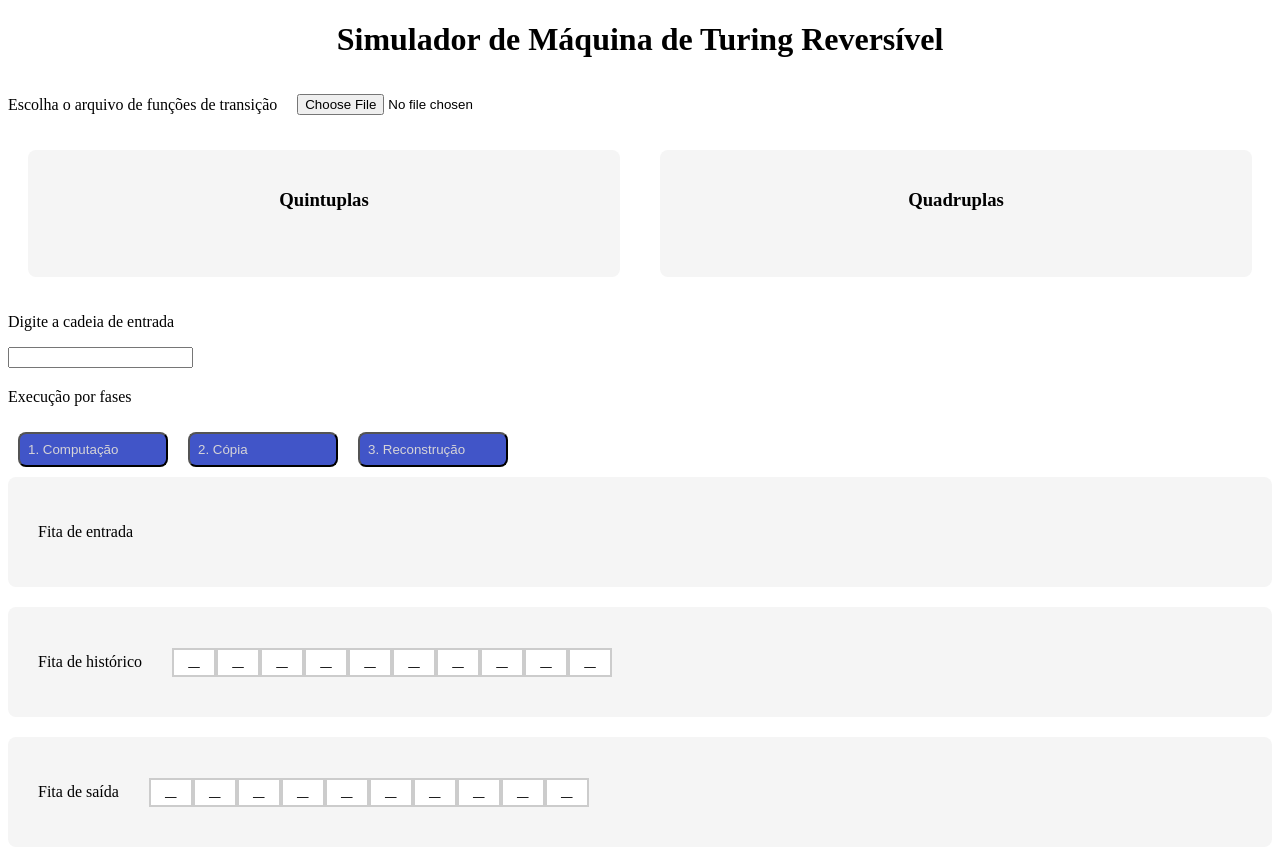
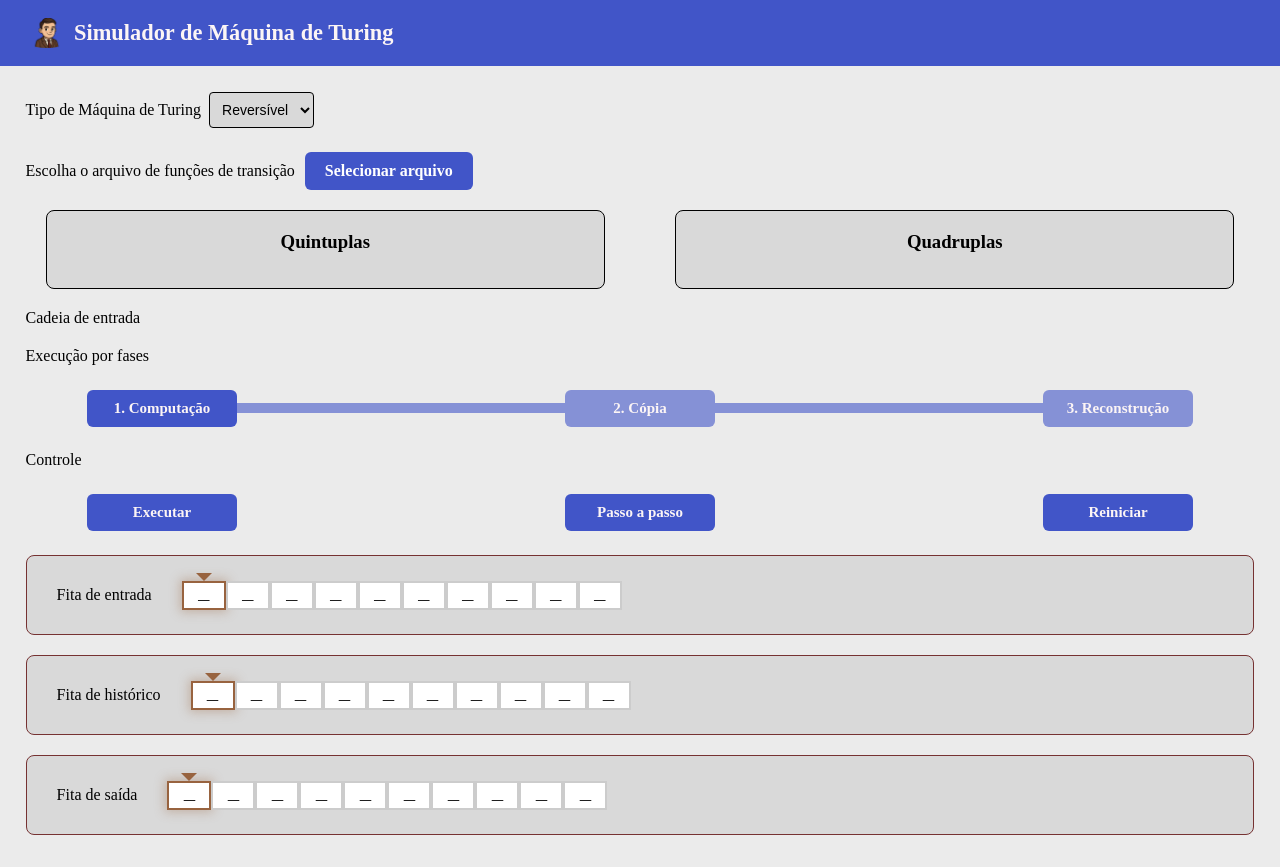
Before and after one commit to DaiDVieira/maquina-de-turing-reversivel, a Vue app: page / in a window 1280 px wide. Built offline with nearby package versions, Linux system fonts and the light colour scheme.

Commit message:
template novo + cabecotes + selecao maq

```diff
--- a/index.html
+++ b/index.html
@@ -2,7 +2,7 @@
 <html lang="">
   <head>
     <meta charset="UTF-8">
-    <link rel="icon" href="/icone.ico">
+    <link rel="icon" href="./imagens/icone.ico">
     <meta name="viewport" content="width=device-width, initial-scale=1.0">
     <title>Turing Reversível</title>
   </head>
@@ -11,3 +11,14 @@
     <script type="module" src="/src/main.js"></script>
   </body>
 </html>
+
+<style>
+*{
+  margin: 0;
+  padding: 0;
+}
+
+body{
+  background-color: #ebebeb;
+}
+</style>
--- a/src/App.vue
+++ b/src/App.vue
@@ -1,19 +1,22 @@
 <script setup>
 import Arquivo from './components/Arquivo.vue';
 import MaquinaTuring from  './components/MaquinaTuring.vue'
+import Navbar from './components/Barra.vue'
+import Seletor from './components/Seletor.vue'
+
 </script>
 
 <template>
-  <div class="titulo">
-    <h1>Simulador de Máquina de Turing Reversível</h1>
+  <Navbar/>
+  <div class="site">
+    <Seletor/>
+    <Arquivo />
+    <MaquinaTuring />
   </div>
-  <Arquivo />
-  <MaquinaTuring />
-
 </template>
 
 <style scoped>
-.titulo{
-  text-align: center;
+.site{
+  margin: 2%;
 }
 </style>
--- a/src/components/Arquivo.vue
+++ b/src/components/Arquivo.vue
@@ -1,7 +1,11 @@
 <template>
     <div class="container-input">
         <p>Escolha o arquivo de funções de transição</p>
-        <input class="input-arq" type="file" accept=".txt" @change="lerArquivo">
+        <label for="arquivo" class="botao-arquivo">
+            Selecionar arquivo
+        </label>
+        <input id="arquivo" class="input-arq" type="file" accept=".txt" @change="lerArquivo"/>
+        <span class="nome-arq" v-if="nomeArquivo"> Arquivo carregado: {{ nomeArquivo }}</span>
     </div>
 
     <div class="cont-arq">
@@ -19,7 +23,9 @@
 
 <script setup>
 import {ref} from 'vue'
+import Botao from './Botao.vue'
 
+const nomeArquivo = ref('')
 const conteudo = ref('')
 
 function lerArquivo(evento){
@@ -28,9 +34,9 @@ function lerArquivo(evento){
 
     const leitor = new FileReader()
     leitor.onload = (e) => {
-        conteudo.value = e.target.result
+        conteudo.value = e.target.result;
+        nomeArquivo.value = arquivo.name
     }
-
     leitor.readAsText(arquivo)
 }
 </script>
@@ -42,21 +48,52 @@ function lerArquivo(evento){
 }
 
 .input-arq{
-    margin-left: 20px;
+    position: absolute;
+    width: 1px;
+    height: 1px;
+    padding: 0;
+    margin: -1px;
+    overflow: hidden;
+    clip: rect(0, 0, 0, 0);
+    white-space: nowrap;
+    border: 0;
+    background-color: #d9d9d9;
+}
+
+.nome-arq{
+    margin-left: 10px;
+}
+
+.botao-arquivo{
+    display: inline-block;
+    padding: 10px 20px;
+    margin-left: 10px;
+    background-color: #4155c8;
+    color: white;
+    border-radius: 6px;
+    cursor: pointer;
+    font-weight: bold;
+}
+
+.botao-arquivo:hover{
+    background-color: #214D71;
 }
 
 .arq{
     display: block;
     align-items: center;
     padding: 20px;
-    background-color: #f5f5f5;
+    background-color: #d9d9d9;
     border-radius: 8px;
     margin: 20px;
-    width: 900px;
     text-align: center;
+    border: 1px solid #000000;
 }
 
 .cont-arq{
-    display: flex;
+    display: grid;
+    grid-template-columns: 1fr 1fr;
+    gap: 30px;
+
 }
 </style>
--- /dev/null
+++ b/src/components/Barra.vue
@@ -0,0 +1,101 @@
+<script setup>
+defineProps({
+  tipos: { type: Array, required: true },
+})
+
+const tipo = defineModel('tipo')
+</script>
+
+<template>
+    <div class="container-navbar">
+        <header class="header">
+            <div class="navbar">
+                <img class="navbar-logo" src="../../public/imagens/logo.png"></img>
+                <h1 class="navbar-titulo">Simulador de Máquina de Turing</h1>
+            </div>
+        </header>
+    </div>
+</template>
+
+<style scoped>
+.container-navbar{
+    background-color: #4155c8;
+}
+
+.header {
+  display: flex;
+
+  align-items: center;
+  justify-content: space-between;
+  gap: 16px;
+  padding: 18px 32px;
+  margin: 0;
+  background: var(--white);
+  border-bottom: 1px solid var(--line);
+}
+
+.navbar {
+  display: flex;
+  align-items: center;
+  gap: 12px;
+}
+
+.navbar-logo {
+  font-size: 1.6rem;
+  color: var(--accent);
+  transform: scaleX(-1);
+  width: 30px;
+}
+
+.navbar-titulo {
+  display: flex;
+  flex-direction: column;
+  line-height: 1.25;
+  font-size: 140%;
+  color: #fcf5f5;
+}
+
+.navbar-titulo strong {
+  font-size: 1.05rem;
+}
+
+.navbar-titulo span {
+  font-size: 0.78rem;
+  color: var(--ink-soft);
+}
+
+.seletor-maquina {
+  display: flex;
+  align-items: center;
+  gap: 10px;
+}
+
+.seletor-rotulo {
+  font-size: 0.8rem;
+  color: var(--ink-soft);
+  white-space: nowrap;
+}
+
+.seletor-maquina select {
+  font-family: var(--font-display);
+  font-size: 0.9rem;
+  padding: 8px 12px;
+  border-radius: 6px;
+  border: 1px solid var(--line);
+  background: var(--paper-alt);
+  color: var(--ink);
+  cursor: pointer;
+}
+
+.seletor-maquina select:focus-visible {
+  outline: 2px solid var(--accent);
+  outline-offset: 2px;
+}
+
+@media (max-width: 640px) {
+  .navbar {
+    flex-direction: column;
+    align-items: flex-start;
+  }
+}
+</style>
--- a/src/components/Botao.vue
+++ b/src/components/Botao.vue
@@ -19,12 +19,22 @@ function clique(){
 
 <style scoped lang="css">
 .botao{
-    padding: 8px;
-    border-radius: 8px;
     width: 150px;
-    text-align: left;
+    text-align: center;
     cursor: pointer;
-    background: #4155c8;
-    color: #d6d4d7;
+    background-color: #4155c8;
+    color: #fcf5f5;
+    font-weight: bold;
+    font-size: 15px;
+    font-family: 'Times New Roman', Times, serif;
+    display: inline-block;
+    padding: 10px 20px;
+    margin-left: 10px;
+    border-radius: 6px;
+    border: 0;
+}
+
+.botao:hover{
+    background-color: #214D71;
 }
 </style>
--- a/src/components/MaquinaTuring.vue
+++ b/src/components/MaquinaTuring.vue
@@ -1,12 +1,21 @@
 <script setup>
 import {ref} from 'vue'
 import Botao from './Botao.vue'
-    const fitaEntrada = ref([])
+
+const fitaEntrada = ref(["_", "_", "_", "_", "_", "_", "_", "_", "_", "_"])
+//ver se símbolo de branco sempre será o último na definição do alfabeto. mudar na inicialização das fitas
 const fitaHistorico = ref(["_", "_", "_", "_", "_", "_", "_", "_", "_", "_"])
 const fitaSaida = ref(["_", "_", "_", "_", "_", "_", "_", "_", "_", "_"])
 const posicaoCabecoteEntrada = ref(0)
 const posicaoCabecoteHistorico = ref(0)
 const posicaoCabecoteSaida = ref(0)
+
+//controle de execucao para mudar opacidade de botoes e linhas
+const faseExecucao = ref(1)
+
+function separaElementosEntrada(){
+
+}
 
 function escreveSimbolo(){
 
@@ -16,10 +25,16 @@ import Botao from './Botao.vue'
 <template>
     <div class="maquina">
         <div class="entrada-maq">
+            <p>Cadeia de entrada</p>
+           <!--Aqui vai a string lida na última linha do arquivo-->
+        </div>
+        <!--
+        <div class="entrada-maq">
             <p>Digite a cadeia de entrada</p>
             <input type="text" v-model="fitaEntrada">
         </div>
-
+    -->
+        <div class="container-controle">
             <p>Execução por fases</p>
             <div class="container-botoes">
 
@@ -27,29 +42,39 @@ import Botao from './Botao.vue'
                 <Botao class="botao" texto="Passo a passo" />
                 <Botao class="botao" texto="Completa"/>
                 -->
-            <Botao class="botao" texto="1. Computação" />
-            <Botao class="botao" texto="2. Cópia"/>
-            <Botao class="botao" texto="3. Reconstrução"/>
+                <Botao class="botao" :class="{'ativo': faseExecucao >= 1}" texto="1. Computação" />
+                <span class="linha" :class="{'ativo': faseExecucao >= 2}"></span>
+                <Botao class="botao" :class="{'ativo': faseExecucao >= 2}" texto="2. Cópia"/>
+                <span class="linha" :class="{'ativo': faseExecucao >= 3}"></span>
+                <Botao class="botao" :class="{'ativo': faseExecucao >= 3}" texto="3. Reconstrução"/>
+            </div>
+
+            <p>Controle</p>
+            <div class="container-botoes">
+                <Botao texto="Executar" :class="{'ativo': 1}" />
+                <Botao texto="Passo a passo" :class="{'ativo': 1}"/>
+                <Botao texto="Reiniciar" :class="{'ativo': 1}"/>
+            </div>
         </div>
 
         <div class="conteiner-maq">
             <div class="container-fita">
                 <p class="tipo-fita">Fita de entrada</p>
-                <div v-for="(celula, index) in fitaEntrada" :key="index" :class="['celula', {'cabeçote-ativo': index == posicaoCabecoteEntrada}]">
+                <div v-for="(celula, index) in fitaEntrada" :key="index" :class="['celula', {'cabecote-ativo': index == posicaoCabecoteEntrada}]">
                     {{ celula || '_' }}
                 </div>
             </div>
 
             <div class="container-fita">
                 <p class="tipo-fita">Fita de histórico</p>
-                <div v-for="(celula, index) in fitaHistorico" :key="index" :class="['celula', {'cabeçote-ativo': index == posicaoCabecoteHistorico}]">
+                <div v-for="(celula, index) in fitaHistorico" :key="index" :class="['celula', {'cabecote-ativo': index == posicaoCabecoteHistorico}]">
                     {{ celula || '_' }}
                 </div>
             </div>
 
             <div class="container-fita">
                 <p class="tipo-fita">Fita de saída</p>
-                <div v-for="(celula, index) in fitaSaida" :key="index" :class="['celula', {'cabeçote-ativo': index == posicaoCabecoteSaida}]">
+                <div v-for="(celula, index) in fitaSaida" :key="index" :class="['celula', {'cabecote-ativo': index == posicaoCabecoteSaida}]">
                     {{ celula || '_' }}
                 </div>
             </div>
@@ -63,11 +88,12 @@ import Botao from './Botao.vue'
 }
 
 .container-fita{
+    border: 1px solid #763232;
     display: flex;
     align-items: center;
     overflow-x: auto;
     padding: 20px;
-    background-color: #f5f5f5;
+    background-color: #d9d9d9;
     border-radius: 8px;
     margin-bottom: 20px;
 }
@@ -78,6 +104,7 @@ import Botao from './Botao.vue'
 }
 
 .celula{
+    position: relative;
     min-width: 40px;
     height: 25px;
     border: 2px solid;
@@ -93,12 +120,54 @@ import Botao from './Botao.vue'
     transition: all 0.2s ease;
 }
 
+.cabecote-ativo{
+    border-color: #98633F;
+    box-shadow: 0 0 10px 2px rgba(152, 99, 63, 0.35);
+}
+
+.cabecote-ativo::after{
+    content: '';
+    position: absolute;
+    top: -10px;
+    left: 50%;
+    transform: translateX(-50%);
+    width: 0;
+    height: 0;
+    border-left: 8px solid transparent;
+    border-right: 8px solid transparent;
+    border-top: 8px solid #98633F;
+}
+
 .container-botoes{
     display: flex;
+    justify-content: space-between;
+    margin: 2% 5% 2% 5%;
+    align-items: center;
+}
+
+.linha{
+    background-color: #4155c898;
+    height: 10px;
+    flex-grow: 1;
+    display: block;
 }
 
 .botao{
-    margin: 10px;
-    margin-bottom: 10px;
+    margin: 0;
+    flex-shrink: 0;
+    background-color: #4155c898;
+}
+
+.botao.ativo,
+.linha.ativo{
+    background-color: #4155c8;
+}
+
+.botao:hover{
+    background-color: #214d7198;
+}
+
+.botao.ativo:hover{
+    background-color: #214d71;
 }
 </style>
--- /dev/null
+++ b/src/components/Seletor.vue
@@ -0,0 +1,36 @@
+<script setup>
+import {ref} from 'vue'
+    const tipos = ref([
+        {id: 1, nome: 'Reversível'}
+    ])
+
+    const tipoSelecionado = ref('Reversível')
+</script>
+
+<template>
+    <div class="container-seletor">
+        <label for="tipo-maquina" class="seletor-maquina">Tipo de Máquina de Turing</label>
+        <select id="tipo-maquina" class="seletor" v-model="tipoSelecionado">
+            <option v-for="t in tipos" :key="t.id" :value="t.nome">
+                {{ t.nome }}
+            </option>
+        </select>
+    </div>
+</template>
+
+<style scoped>
+.container-seletor{
+    display: flex;
+    gap: 8px;
+    margin-bottom: 2%;
+    align-items: center;
+}
+
+.seletor {
+  padding: 8px;
+  border-radius: 4px;
+  border: 1px solid #000000;
+  background-color: #d9d9d9;
+  font-size: 14px;
+}
+</style>
```
Also changed, not shown: public/imagens/logo.png (added), 1 other file (tests, documents, lock files or other folders). Lines whose indentation alone changed are shown as unchanged.
